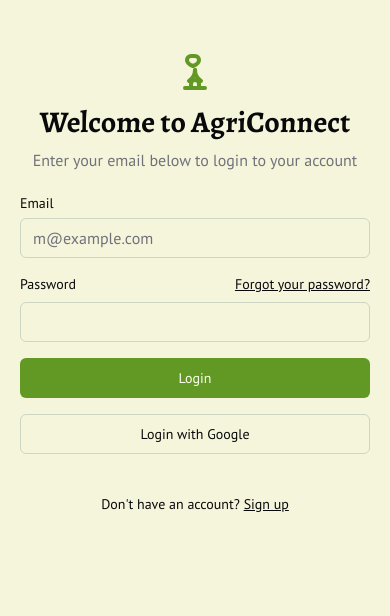
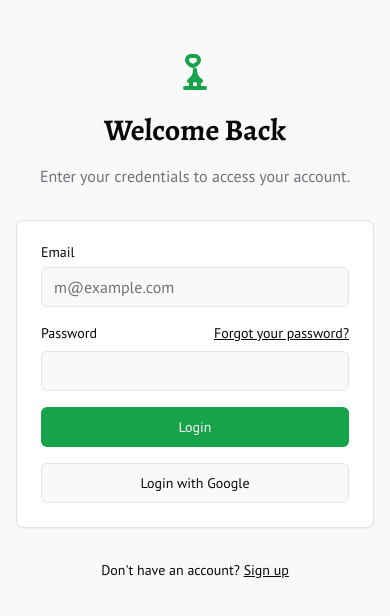
Before and after one commit to Sarthakpatil23/Krishi_Mitra, a Next.js app: page /login in a window 390 px wide. Shown: the top 616 px of the page. Built offline with nearby package versions, Linux system fonts and the light colour scheme.

Commit message:
alright the current web app is not that good looking improve ui and the

```diff
--- a/src/app/(app)/forum/[threadId]/page.tsx
+++ b/src/app/(app)/forum/[threadId]/page.tsx
@@ -56,7 +56,7 @@ export default function ThreadPage({ params }: ThreadPageProps) {
           </div>
         </CardHeader>
         <CardContent>
-          <p className="whitespace-pre-wrap">{post.content}</p>
+          <p className="whitespace-pre-wrap leading-relaxed text-muted-foreground">{post.content}</p>
         </CardContent>
         <CardFooter>
           <div className="flex items-center gap-2">
@@ -89,11 +89,11 @@ export default function ThreadPage({ params }: ThreadPageProps) {
                     </div>
                     <span className="text-xs text-muted-foreground">{reply.createdAt}</span>
                 </div>
-                <p className="text-sm mt-1">{reply.content}</p>
+                <p className="text-sm mt-2 text-muted-foreground leading-relaxed">{reply.content}</p>
               </div>
             </CardHeader>
-             <CardFooter className="flex justify-end">
-                <Button variant="ghost" size="sm" className="flex items-center gap-2">
+             <CardFooter className="flex justify-end pt-0">
+                <Button variant="ghost" size="sm" className="flex items-center gap-2 text-muted-foreground">
                     <ThumbsUp className="h-4 w-4" />
                     <span>{reply.upvotes}</span>
                 </Button>
@@ -110,7 +110,7 @@ export default function ThreadPage({ params }: ThreadPageProps) {
         </CardHeader>
         <CardContent>
           <div className="grid gap-4">
-             <div className="flex items-center gap-4">
+             <div className="flex items-start gap-4">
                 <Avatar className="h-10 w-10">
                     <AvatarImage src={currentUser.avatarUrl} alt={currentUser.name} />
                     <AvatarFallback>{currentUser.name.charAt(0)}</AvatarFallback>
--- a/src/app/(app)/layout.tsx
+++ b/src/app/(app)/layout.tsx
@@ -9,7 +9,7 @@ export default function AppLayout({ children }: { children: React.ReactNode }) {
       <SidebarInset>
         <div className="flex flex-col min-h-screen">
           <AppHeader />
-          <main className="flex-1 p-4 sm:px-6 sm:py-0">{children}</main>
+          <main className="flex-1 p-4 sm:p-6">{children}</main>
         </div>
       </SidebarInset>
     </SidebarProvider>
--- a/src/app/(auth)/login/page.tsx
+++ b/src/app/(auth)/login/page.tsx
@@ -17,16 +17,19 @@ export default function LoginPage() {
   const bgImage = getLoginBackgroundImage();
   return (
     <div className="w-full min-h-screen lg:grid lg:grid-cols-2">
-      <div className="flex items-center justify-center py-12">
-        <div className="mx-auto grid w-[350px] gap-6">
-          <div className="grid gap-2 text-center">
-             <AgriConnectLogo className="size-12 mx-auto text-primary" />
-            <h1 className="text-3xl font-bold font-headline">Welcome to AgriConnect</h1>
+      <div className="flex items-center justify-center py-12 px-4">
+        <div className="mx-auto grid w-[380px] gap-8">
+          <div className="grid gap-4 text-center">
+             <Link href="/" className="mx-auto">
+                <AgriConnectLogo className="size-12 text-primary" />
+             </Link>
+            <h1 className="text-3xl font-bold font-headline">Welcome Back</h1>
             <p className="text-balance text-muted-foreground">
-              Enter your email below to login to your account
+              Enter your credentials to access your account.
             </p>
           </div>
-          <div className="grid gap-4">
+          <Card>
+            <CardContent className="p-6 grid gap-4">
                 <div className="grid gap-2">
                 <Label htmlFor="email">Email</Label>
                 <Input
@@ -54,8 +57,9 @@ export default function LoginPage() {
                 <Button variant="outline" className="w-full">
                 Login with Google
                 </Button>
-          </div>
-          <div className="mt-4 text-center text-sm">
+            </CardContent>
+          </Card>
+          <div className="text-center text-sm">
             Don&apos;t have an account?{' '}
             <Link href="#" className="underline">
               Sign up
@@ -71,7 +75,7 @@ export default function LoginPage() {
           fill
           className="object-cover"
         />
-        <div className="absolute inset-0 bg-primary/40" />
+        <div className="absolute inset-0 bg-primary/20" />
       </div>
     </div>
   );
--- a/src/app/globals.css
+++ b/src/app/globals.css
@@ -4,73 +4,74 @@
 
 @layer base {
   :root {
-    --background: 60 56% 91%;
+    --background: 240 10% 98%;
     --foreground: 240 10% 3.9%;
-    --card: 60 30% 96%;
+    --card: 0 0% 100%;
     --card-foreground: 240 10% 3.9%;
-    --popover: 60 30% 96%;
+    --popover: 0 0% 100%;
     --popover-foreground: 240 10% 3.9%;
-    --primary: 88 62% 37%;
-    --primary-foreground: 60 100% 97%;
-    --secondary: 88 20% 80%;
-    --secondary-foreground: 88 62% 37%;
-    --muted: 88 20% 85%;
+    --primary: 142.1 76.2% 36.3%;
+    --primary-foreground: 355.7 100% 97.3%;
+    --secondary: 240 5% 90%;
+    --secondary-foreground: 240 5.9% 10%;
+    --muted: 240 5% 93%;
     --muted-foreground: 240 3.8% 46.1%;
-    --accent: 51 100% 50%;
-    --accent-foreground: 60 10% 10%;
+    --accent: 240 5% 90%;
+    --accent-foreground: 240 5.9% 10%;
     --destructive: 0 84.2% 60.2%;
     --destructive-foreground: 0 0% 98%;
-    --border: 88 20% 75%;
-    --input: 88 20% 80%;
-    --ring: 88 62% 37%;
+    --border: 240 5.9% 90%;
+    --input: 240 5.9% 90%;
+    --ring: 142.1 76.2% 36.3%;
     --chart-1: 12 76% 61%;
     --chart-2: 173 58% 39%;
     --chart-3: 197 37% 24%;
     --chart-4: 43 74% 66%;
     --chart-5: 27 87% 67%;
     --radius: 0.5rem;
-    --sidebar-background: 60 56% 91%;
-    --sidebar-foreground: 240 10% 3.9%;
-    --sidebar-primary: 88 62% 37%;
-    --sidebar-primary-foreground: 60 100% 97%;
-    --sidebar-accent: 88 20% 80%;
-    --sidebar-accent-foreground: 88 62% 37%;
-    --sidebar-border: 88 20% 75%;
-    --sidebar-ring: 88 62% 37%;
+    --sidebar-background: 240 10% 3.9%;
+    --sidebar-foreground: 0 0% 98%;
+    --sidebar-primary: 142.1 70.6% 45.3%;
+    --sidebar-primary-foreground: 355.7 100% 97.3%;
+    --sidebar-accent: 240 10% 12%;
+    --sidebar-accent-foreground: 0 0% 98%;
+    --sidebar-border: 240 10% 12%;
+    --sidebar-ring: 142.1 70.6% 45.3%;
   }
+
   .dark {
-    --background: 220 10% 10%;
+    --background: 240 10% 3.9%;
     --foreground: 0 0% 98%;
-    --card: 220 10% 12%;
+    --card: 240 10% 3.9%;
     --card-foreground: 0 0% 98%;
-    --popover: 220 10% 10%;
+    --popover: 240 10% 3.9%;
     --popover-foreground: 0 0% 98%;
-    --primary: 88 52% 47%;
-    --primary-foreground: 60 100% 97%;
-    --secondary: 210 40% 96.1%;
-    --secondary-foreground: 240 5.9% 10%;
-    --muted: 220 10% 20%;
-    --muted-foreground: 220 10% 60%;
-    --accent: 51 100% 50%;
-    --accent-foreground: 60 10% 10%;
+    --primary: 142.1 70.6% 45.3%;
+    --primary-foreground: 355.7 100% 97.3%;
+    --secondary: 240 3.7% 15.9%;
+    --secondary-foreground: 0 0% 98%;
+    --muted: 240 3.7% 15.9%;
+    --muted-foreground: 240 5% 64.9%;
+    --accent: 240 3.7% 15.9%;
+    --accent-foreground: 0 0% 98%;
     --destructive: 0 62.8% 30.6%;
     --destructive-foreground: 0 0% 98%;
-    --border: 220 10% 25%;
-    --input: 220 10% 25%;
-    --ring: 88 52% 47%;
+    --border: 240 3.7% 15.9%;
+    --input: 240 3.7% 15.9%;
+    --ring: 142.1 70.6% 45.3%;
     --chart-1: 220 70% 50%;
     --chart-2: 160 60% 45%;
     --chart-3: 30 80% 55%;
     --chart-4: 280 65% 60%;
     --chart-5: 340 75% 55%;
-    --sidebar-background: 220 10% 10%;
+    --sidebar-background: 240 10% 3.9%;
     --sidebar-foreground: 0 0% 98%;
-    --sidebar-primary: 88 52% 47%;
-    --sidebar-primary-foreground: 60 100% 97%;
-    --sidebar-accent: 220 10% 20%;
+    --sidebar-primary: 142.1 70.6% 45.3%;
+    --sidebar-primary-foreground: 355.7 100% 97.3%;
+    --sidebar-accent: 240 10% 12%;
     --sidebar-accent-foreground: 0 0% 98%;
-    --sidebar-border: 220 10% 25%;
-    --sidebar-ring: 88 52% 47%;
+    --sidebar-border: 240 10% 12%;
+    --sidebar-ring: 142.1 70.6% 45.3%;
   }
 }
 
--- a/src/components/app-header.tsx
+++ b/src/components/app-header.tsx
@@ -52,9 +52,8 @@ export function AppHeader() {
   const isThreadPage = /^\/forum\/post-\d+$/.test(pathname);
 
   return (
-    <header className="sticky top-0 z-30 flex h-14 items-center gap-4 border-b bg-background/80 px-4 backdrop-blur-sm sm:static sm:h-auto sm:border-0 sm:bg-transparent sm:px-6">
+    <header className="sticky top-0 z-30 flex h-14 items-center gap-4 border-b bg-background/80 px-4 backdrop-blur-sm sm:h-auto sm:border-0 sm:bg-transparent sm:px-6">
       <SidebarTrigger className="sm:hidden" />
-      <div className="flex items-center gap-2">
        <Breadcrumb className="hidden md:flex">
           <BreadcrumbList>
             <BreadcrumbItem>
@@ -76,8 +75,6 @@ export function AppHeader() {
             )}
           </BreadcrumbList>
         </Breadcrumb>
-          <h1 className="md:hidden text-lg font-semibold font-headline">{getBreadcrumbTitle()}</h1>
-      </div>
 
       <div className="relative ml-auto flex-1 md:grow-0">
         <Search className="absolute left-2.5 top-2.5 h-4 w-4 text-muted-foreground" />
@@ -88,28 +85,14 @@ export function AppHeader() {
         />
       </div>
 
-      <DropdownMenu>
-        <DropdownMenuTrigger asChild>
-          <Button variant="outline" size="icon" className="h-8 w-8">
-            <Languages className="h-4 w-4" />
-            <span className="sr-only">Change language</span>
-          </Button>
-        </DropdownMenuTrigger>
-        <DropdownMenuContent align="end">
-          <DropdownMenuItem>English</DropdownMenuItem>
-          <DropdownMenuItem>Español</DropdownMenuItem>
-          <DropdownMenuItem>Français</DropdownMenuItem>
-        </DropdownMenuContent>
-      </DropdownMenu>
-
-       <Button variant="outline" size="icon" className="h-8 w-8">
+       <Button variant="ghost" size="icon" className="h-8 w-8">
             <Bell className="h-4 w-4" />
             <span className="sr-only">Toggle notifications</span>
        </Button>
 
       <DropdownMenu>
         <DropdownMenuTrigger asChild>
-          <Button variant="outline" size="icon" className="overflow-hidden rounded-full h-8 w-8">
+          <Button variant="ghost" size="icon" className="overflow-hidden rounded-full h-8 w-8">
             <Avatar className='h-8 w-8'>
               <AvatarImage src={currentUser.avatarUrl} alt={currentUser.name} />
               <AvatarFallback>{currentUser.name.charAt(0)}</AvatarFallback>
@@ -129,7 +112,7 @@ export function AppHeader() {
           </DropdownMenuItem>
           <DropdownMenuSeparator />
           <DropdownMenuItem asChild>
-            <Link href="/login">
+            <Link href="/">
                 <LogOut className="mr-2 h-4 w-4" />
                 <span>Logout</span>
             </Link>
```
Also changed, not shown: src/app/page.tsx (+131 -3 lines), src/components/app-sidebar.tsx (+37 -10 lines). Lines whose indentation alone changed are shown as unchanged.
